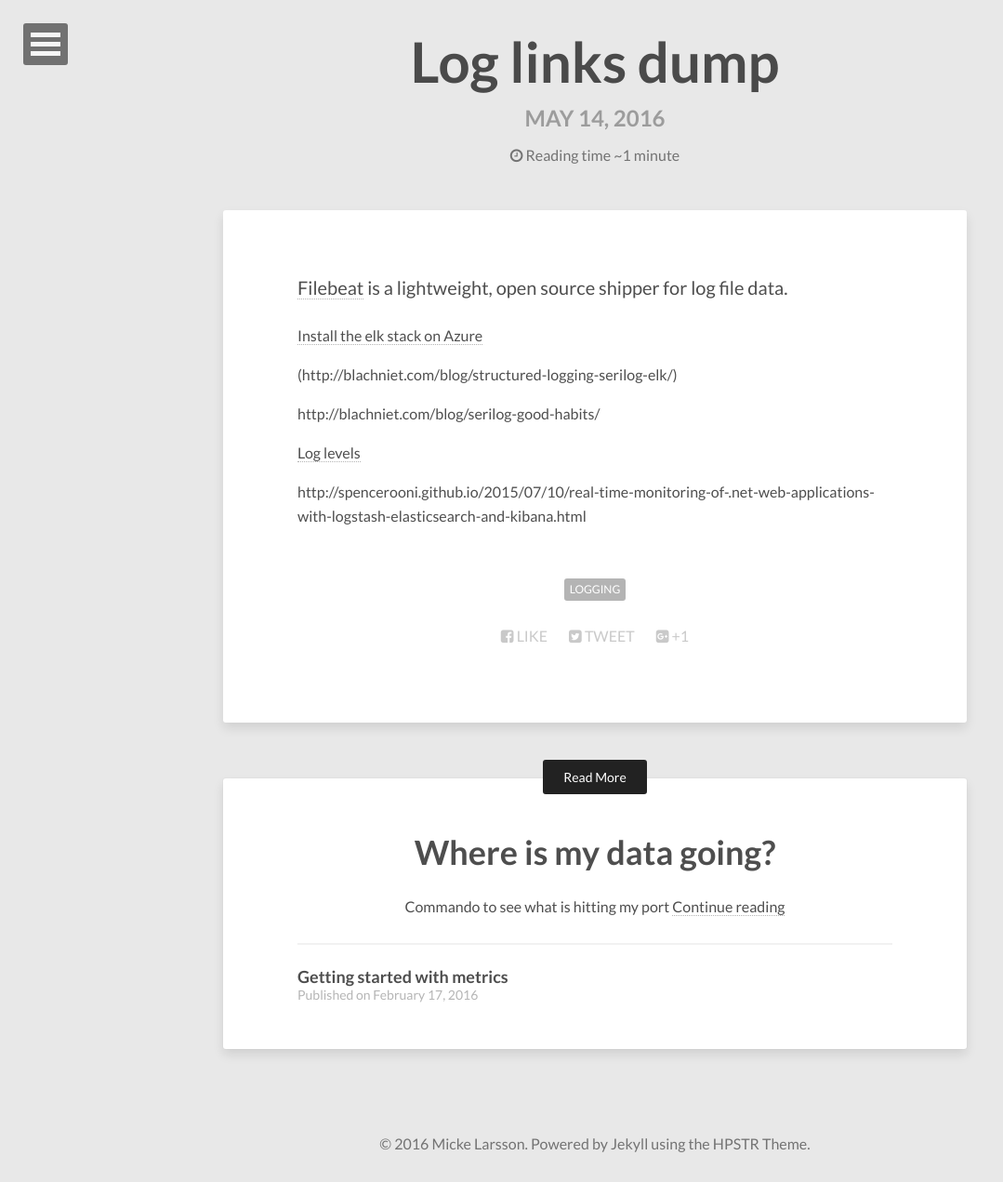
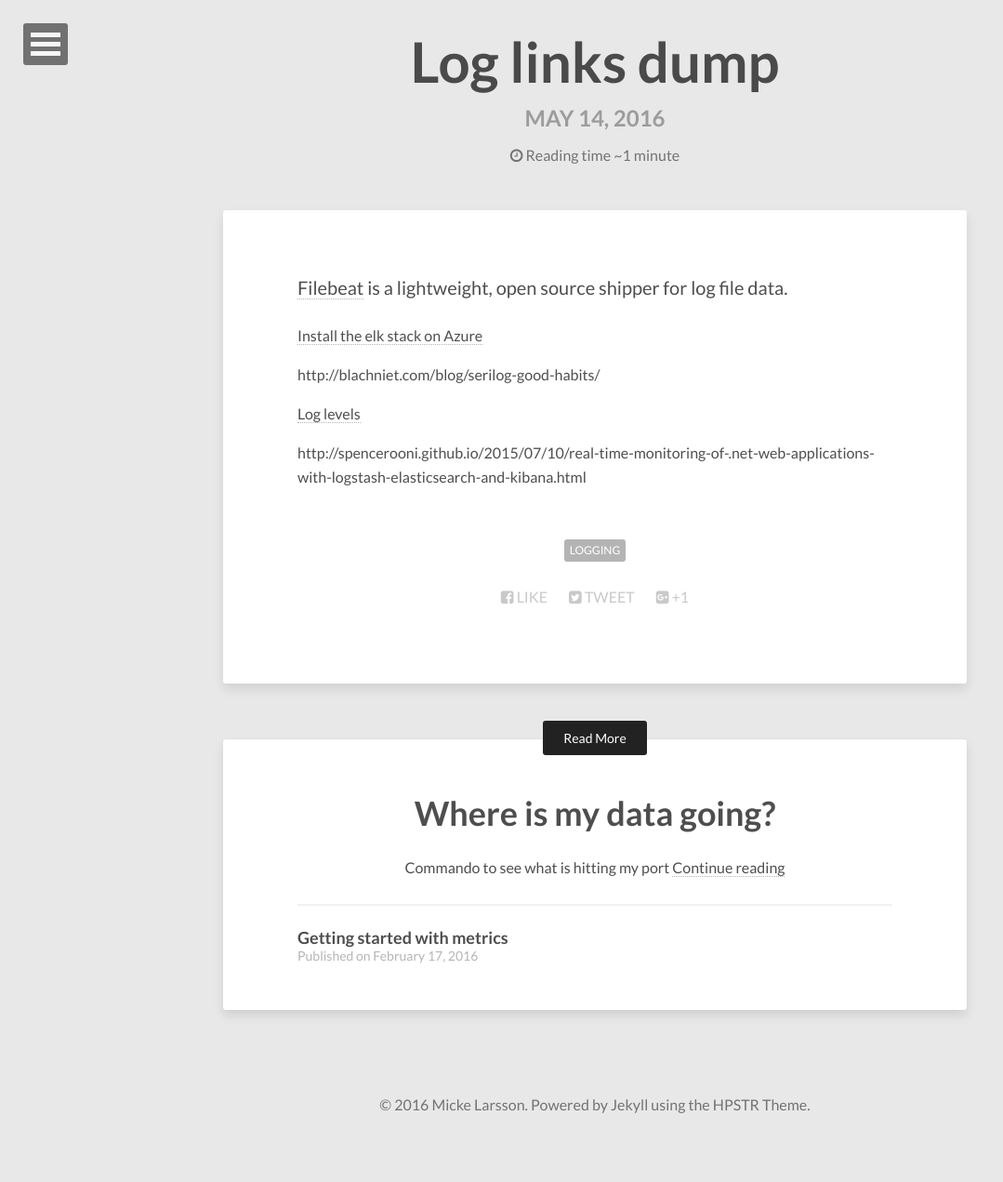
Before and after one commit to Miklar/Miklar.github.io, a Jekyll site: the page built from _posts/2016-05-14-log_links_dump.md, in a window 1280 px wide. Shown: the whole page at 93% size, without its empty margins (0-1079 px from the left). Built offline with Jekyll 4.4.1, drawn with Linux system fonts in a browser that asks for light colours; nearby versions of some CDN libraries; after the commit the page ends 1229 px from its top, so only the background shows below that.

Commit message:
Update 2016-05-14-log_links_dump.md

```diff
--- a/_posts/2016-05-14-log_links_dump.md
+++ b/_posts/2016-05-14-log_links_dump.md
@@ -9,7 +9,7 @@ tags: [logging]
 
 [Install the elk stack on Azure](https://www.garysieling.com/blog/installing-the-elk-stack-on-azure)
 
-(http://blachniet.com/blog/structured-logging-serilog-elk/)
+[](http://blachniet.com/blog/structured-logging-serilog-elk/)
 
 http://blachniet.com/blog/serilog-good-habits/
 
```
